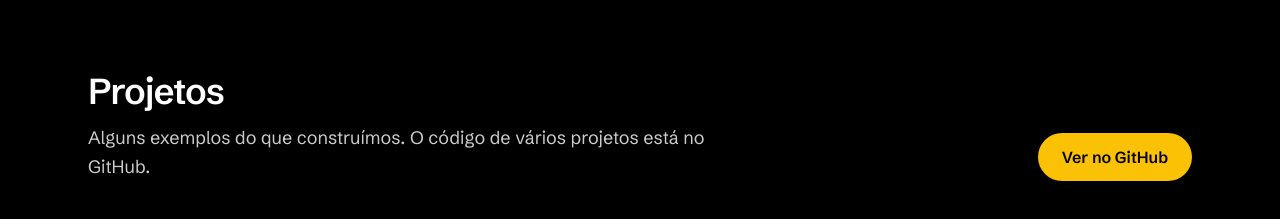
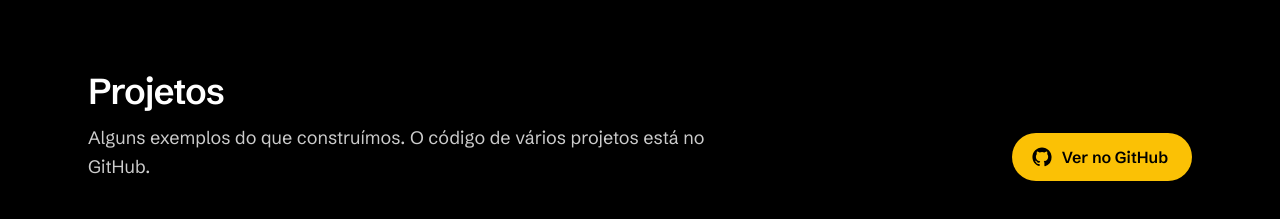
Before and after one commit to vidaltechnologies/vidaltechnologies-site, a Next.js app: page / in a window 1280 px wide. Shown: the part 1900-2119 px from the top of the page. Built offline with nearby package versions, Linux system fonts and the light colour scheme.

Commit message:
Botão Ver no GitHub ganha a logo do GitHub
Co-Authored-By: Claude Opus 5.5 (1M context) <noreply@anthropic.com>
Claude-Session: https://claude.ai/code/session_01JwJTa3PbY1ij6qC6EeTHdF

```diff
--- a/src/components/home.tsx
+++ b/src/components/home.tsx
@@ -126,8 +126,11 @@ export function Home({ lang }: { lang: Locale }) {
               href={GITHUB_URL}
               target="_blank"
               rel="noopener noreferrer"
-              className="rounded-full bg-accent px-6 py-3 font-semibold text-accent-ink transition hover:brightness-110"
+              className="inline-flex items-center gap-2.5 rounded-full bg-accent py-3 pl-5 pr-6 font-semibold text-accent-ink transition hover:brightness-110"
             >
+              <svg viewBox="0 0 24 24" aria-hidden className="h-5 w-5 fill-current">
+                <path d="M12 .5C5.65.5.5 5.65.5 12c0 5.08 3.29 9.39 7.86 10.91.58.1.79-.25.79-.56v-2c-3.2.7-3.87-1.37-3.87-1.37-.52-1.33-1.28-1.69-1.28-1.69-1.04-.71.08-.7.08-.7 1.15.08 1.76 1.18 1.76 1.18 1.03 1.76 2.69 1.25 3.35.96.1-.75.4-1.25.73-1.54-2.55-.29-5.24-1.28-5.24-5.69 0-1.26.45-2.29 1.18-3.09-.12-.29-.51-1.46.11-3.05 0 0 .97-.31 3.17 1.18a10.9 10.9 0 0 1 5.77 0c2.2-1.49 3.17-1.18 3.17-1.18.63 1.59.23 2.76.11 3.05.74.8 1.18 1.83 1.18 3.09 0 4.42-2.69 5.39-5.26 5.68.41.36.78 1.06.78 2.14v3.17c0 .31.21.67.8.56A11.5 11.5 0 0 0 23.5 12C23.5 5.65 18.35.5 12 .5Z" />
+              </svg>
               {t.projects.button}
             </a>
           </div>
```
